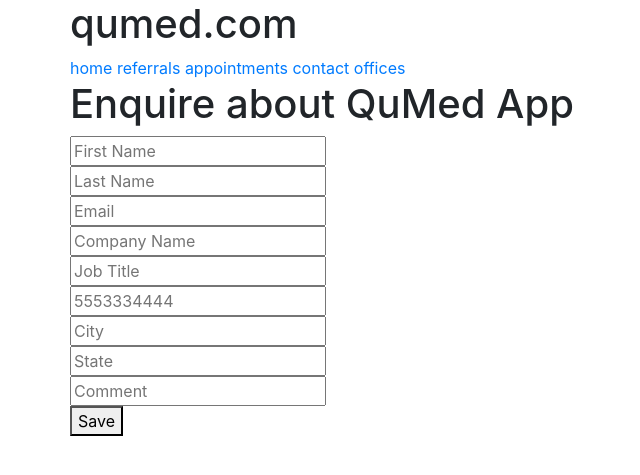
After one commit to Petitpapa89/QuMed, a Django app: page /create/ in a window 1280 px wide. The commit adds this page. Shown: the top 475 px of the page, without its empty margins (15-655 px from the left). Run offline with Django 3.2, Linux system fonts and the light colour scheme; some libraries are stand-ins or nearby versions.

Commit message:
created prospect form

```diff
--- a/Dev/QuMedHome/pip-selfcheck.json
+++ b/Dev/QuMedHome/pip-selfcheck.json
@@ -1 +1 @@
-{"last_check":"2018-05-13T18:07:39Z","pypi_version":"10.0.1"}
+{"last_check":"2018-07-21T20:27:29Z","pypi_version":"10.0.1"}
--- a/Dev/QuMedHome/src/QuMedHome/urls.py
+++ b/Dev/QuMedHome/src/QuMedHome/urls.py
@@ -19,7 +19,8 @@
 
 from offices.views import (office_list_view,
                            OfficeListView,
-                           OfficeDetailView)
+                           OfficeDetailView,
+                           prospect_create_view)
 
 urlpatterns = [
     url(r'^admin/', admin.site.urls),
@@ -31,4 +32,6 @@
 
     url(r'^appointments/$', TemplateView.as_view(template_name="appointments.html")),
     url(r'^contact/$', TemplateView.as_view(template_name="contact.html")),
+
+    url(r'^create/$', prospect_create_view),
 ]
--- /dev/null
+++ b/Dev/QuMedHome/src/offices/templates/offices/prospect_form.html
@@ -0,0 +1,23 @@
+{% extends "base.html" %}
+
+{% block head_title %} Enquire about QuMed App|| {{ block.super}}{% endblock head_title %}
+
+{% block content %}
+
+<h1>Enquire about QuMed App</h1>
+
+<form>
+    <input type="text" name="first_name" placeholder="First Name"><br/>
+    <input type="text" name="last_name" placeholder="Last Name"><br/>
+    <input type="text" name="business_email" placeholder="Email"><br/>
+    <input type="text" name="company_name" placeholder="Company Name"><br/>
+    <input type="text" name="job_title" placeholder="Job Title"><br/>
+    <input type="text" name="phone_number" placeholder="5553334444"><br/>
+    <input type="text" name="city" placeholder="City"><br/>
+    <input type="text" name="state" placeholder="State"><br/>
+    <input type="text" name="comment" placeholder="Comment"><br/>
+
+    <button type="submit">Save</button>
+</form>
+
+{% endblock content %}
--- a/Dev/QuMedHome/src/offices/views.py
+++ b/Dev/QuMedHome/src/offices/views.py
@@ -6,6 +6,7 @@
 from django.views.generic.base import TemplateView
 from django.views.generic import TemplateView, ListView, DetailView
 
+from .forms import ProspectCreateForm
 from .models import Office
 
 
@@ -14,6 +15,13 @@
     query_set = Office.objects.all()
     context = {
         'object_list': query_set
+    }
+    return render(request, template_name, context)
+
+def prospect_create_view(request):
+
+    template_name = 'offices/prospect_form.html'
+    context = {
     }
     return render(request, template_name, context)
 
@@ -32,7 +40,7 @@
 
 
 class OfficeDetailView(DetailView):
-    queryset = Office.objects.all()
+    queryset = Office.objects.all()  #filter(country__iexact='USA')
 
     # def get_object(self, *args, **kwargs):
     #     off_id = self.kwargs.get('off_id')
```
Also changed, not shown: Dev/QuMedHome/src/offices/forms.py (added, +18 -0 lines), Dev/QuMedHome/src/offices/utils.py (+9 -1 lines), Dev/QuMedHome/src/templates/home.html (+19 -15 lines).
